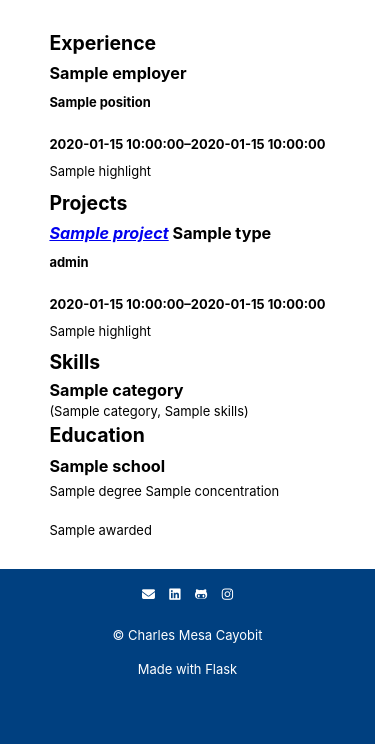
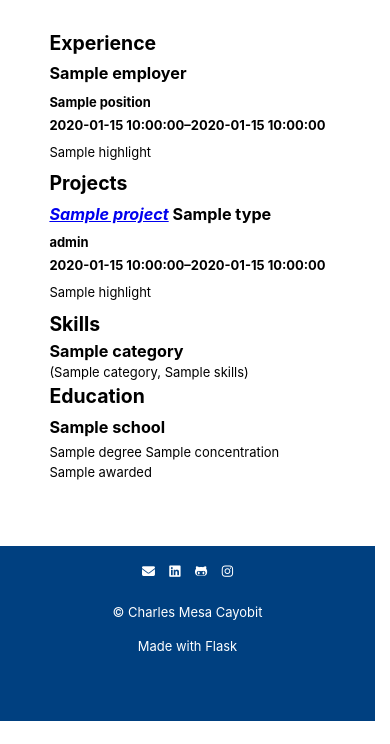
Before and after one commit to CharlesMC11/CharlesMC11.github.io, a Flask app: template app/cv/templates/cv/all.html in a window 390 px wide. Shown: the part 123-867 px from the top of the page. After the commit the page ends 844 px from the top, so only its background shows below. Run offline with Flask 3, Linux system fonts and the light colour scheme; the template is opened without the code that fills it: most values are stand-ins (such as "Sample title", 1, 10 or a date in 2020); parts of the project's set-up code (start-up, migrations or seed data) failed here and were passed over; some libraries are stand-ins or nearby versions.

Commit message:
Update mobile phone layout

```diff
--- a/app/static/style.css
+++ b/app/static/style.css
@@ -248,11 +248,6 @@ body * {
         font-size: calc(var(--primary-font-size) * 1.25);
     }
 
-    .cv__date-container::before {
-        content: "\A";
-        white-space: pre-wrap;
-    }
-
     .cv__list-item {
         padding: 0;
         width: 100%;
```
